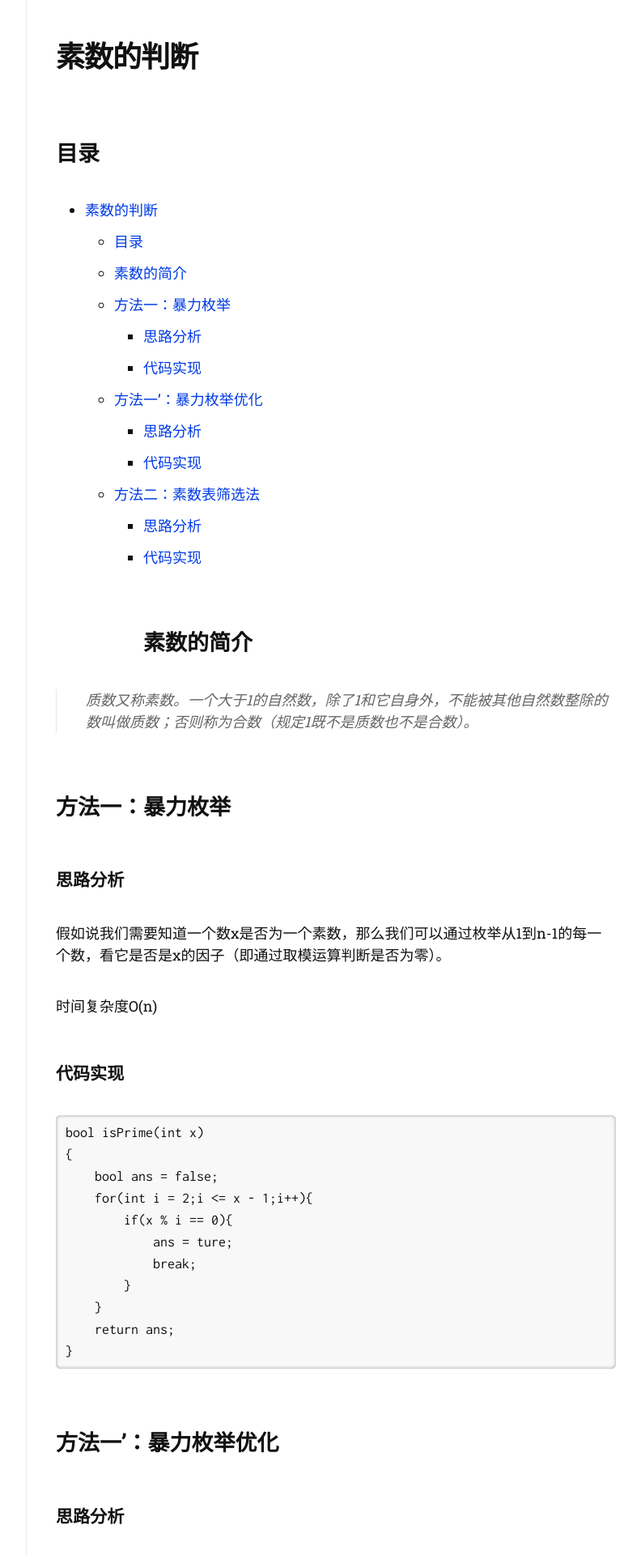
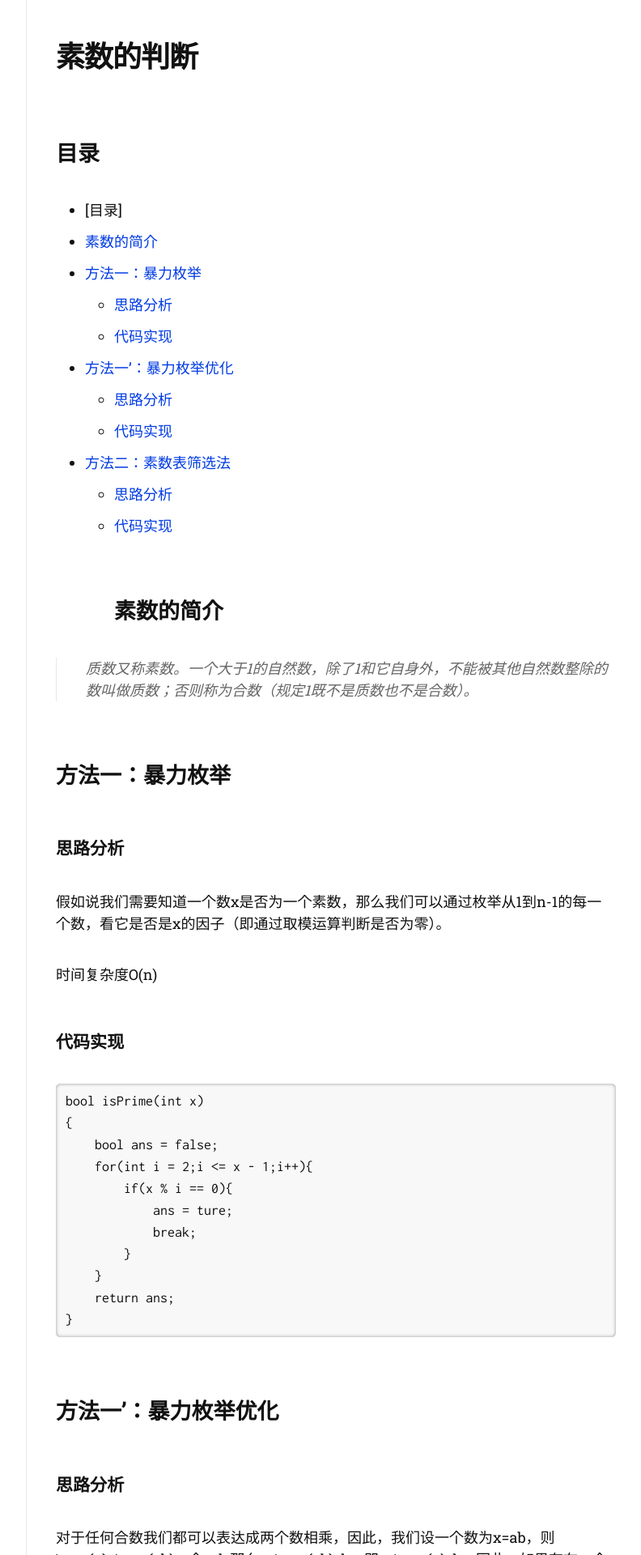
Before and after one commit to cloud-windl/cloud-windl.github.io, a Jekyll site: the page built from _posts/2023-10-14--素数的判断.md, in a window 1280 px wide. Shown: the part 327-2247 px from the top of the page at 81% size, without its empty margins (357-1149 px from the left). Built offline with Jekyll 4.4.1, drawn with Linux system fonts in a browser that asks for light colours; nearby versions of some CDN libraries; some web fonts are replaced.

Commit message:
Update 2023-10-14--素数的判断.md

```diff
--- a/_posts/2023-10-14--素数的判断.md
+++ b/_posts/2023-10-14--素数的判断.md
@@ -6,8 +6,7 @@ tags: [About Code]
 ---
 # 素数的判断
 ## 目录
-- [素数的判断](#素数的判断)
-  - [目录](#目录)
+  - [目录]
   - [素数的简介](#素数的简介)
   - [方法一：暴力枚举](#方法一暴力枚举)
     - [思路分析](#思路分析)
```
